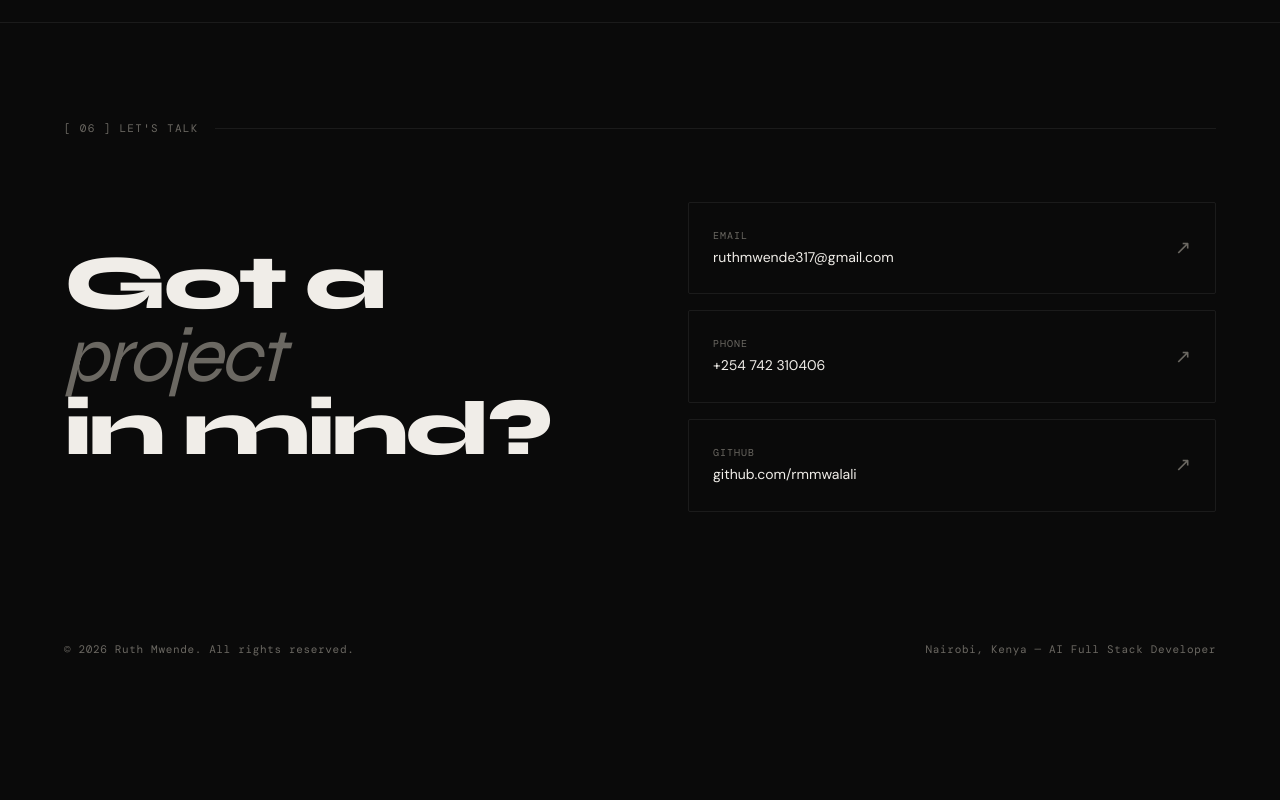
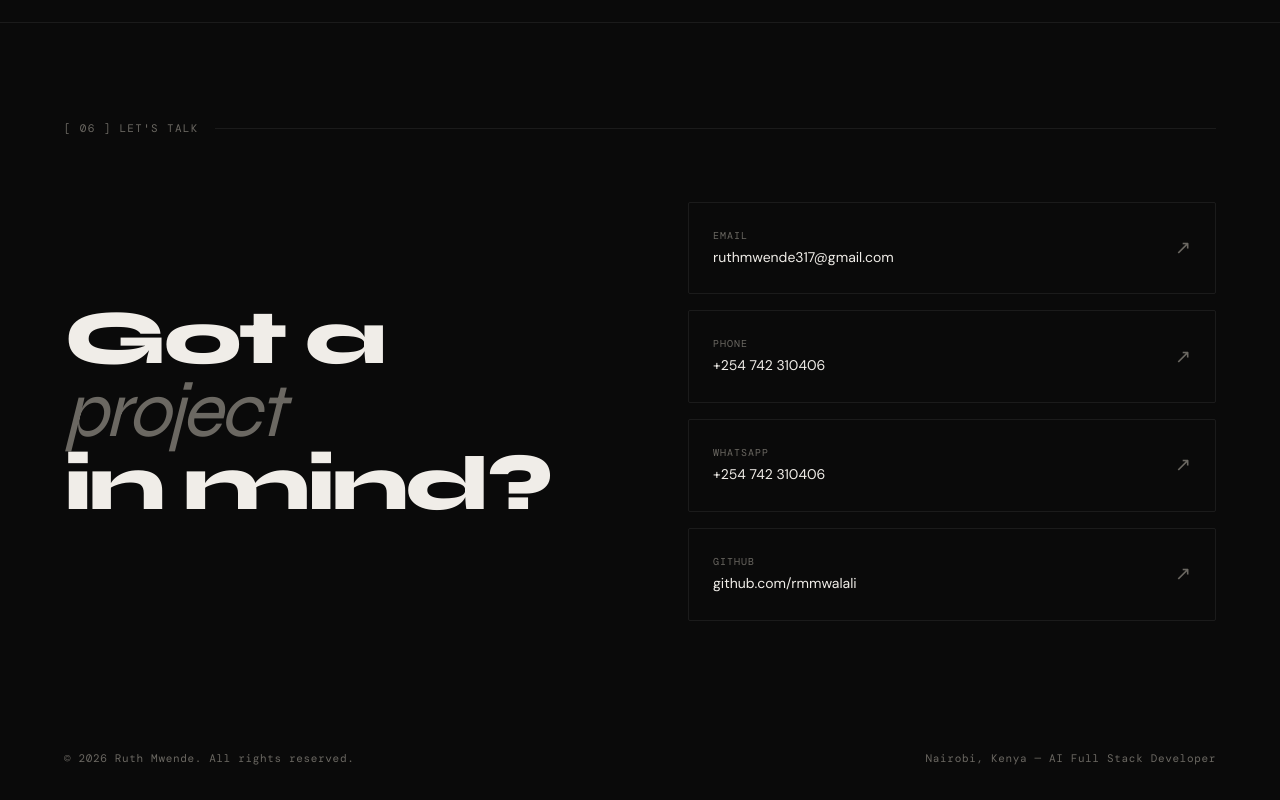
Before and after one commit to RMMwalali/portfolio, a React (Vite) app: page / in a window 1280 px wide. Shown: the part 4845-5645 px from the top of the page. Before the commit the page ends 5536 px from the top, so only its background shows below. Built offline with nearby package versions, Linux system fonts and the light colour scheme; a web font is replaced by a local one.

Commit message:
Add WhatsApp to contact section

```diff
--- a/src/components/Contact.tsx
+++ b/src/components/Contact.tsx
@@ -3,6 +3,7 @@ import { useEffect, useRef } from 'react'
 const contacts = [
   { label: 'Email', value: 'ruthmwende317@gmail.com', href: 'mailto:ruthmwende317@gmail.com' },
   { label: 'Phone', value: '+254 742 310406', href: 'tel:+254742310406' },
+  { label: 'WhatsApp', value: '+254 742 310406', href: 'https://wa.me/254742310406' },
   { label: 'GitHub', value: 'github.com/rmmwalali', href: 'https://github.com/rmmwalali' }
 ]
 
```
